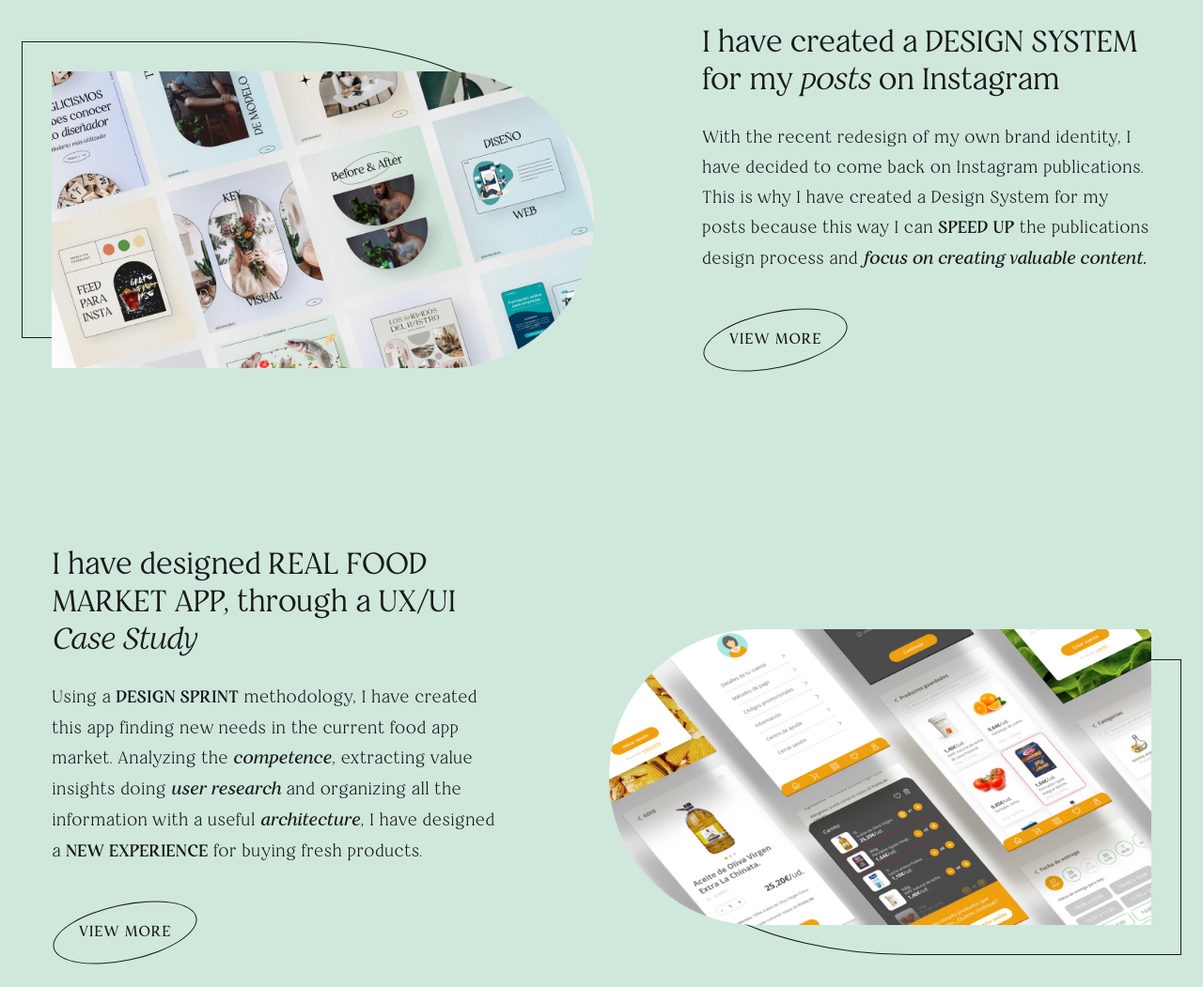
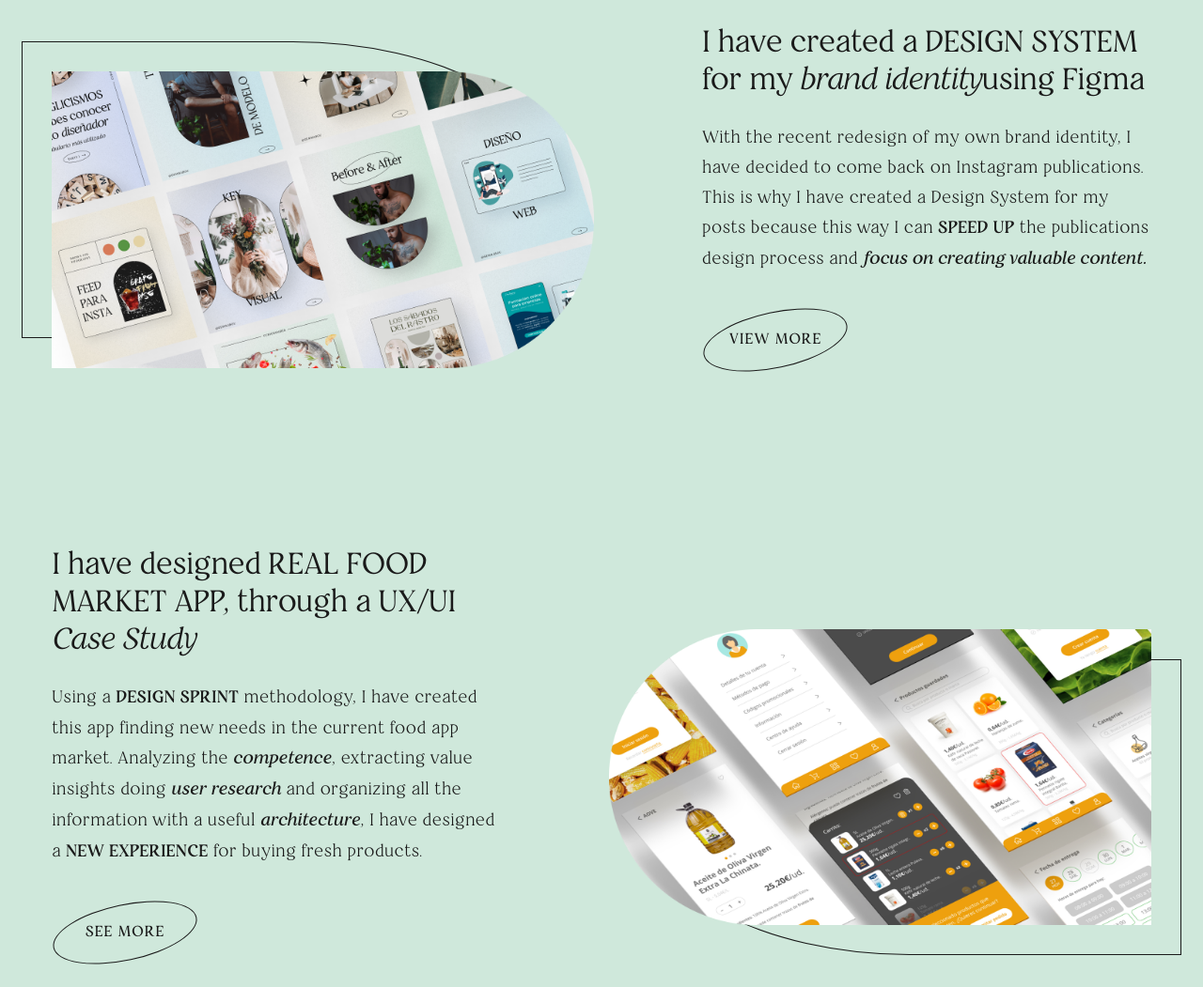
Before and after one commit to gemmabou/gemma-bou-web, a Vue app: page / in a window 1280 px wide. Shown: the part 734-1785 px from the top of the page at 94% size. Built offline with nearby package versions, Linux system fonts and the light colour scheme; what vue-window-size would draw is missing.

Commit message:
Fixing text errors

```diff
--- a/src/components/home/MainSection.vue
+++ b/src/components/home/MainSection.vue
@@ -43,7 +43,7 @@
       <slot name="description"></slot>
       <p class="view-more-button">
         <bou-button
-          label="View more"
+          label="See more"
           size="large"
           :anchor="true"
           :href="link"
--- a/src/views/Home.vue
+++ b/src/views/Home.vue
@@ -39,7 +39,7 @@
     <MainSection imagePosition="left" link="https://medium.com/@gemmabou/creo-un-design-system-para-mis-publicaciones-en-instagram-920d1efc7b66">
       <template v-slot:title>
         I have created a <span class="uppercase">Design System</span> for my
-        <i>posts</i> on Instagram
+        <i>brand identity</i>using Figma
       </template>
       <template v-slot:description>
         <p>
```
